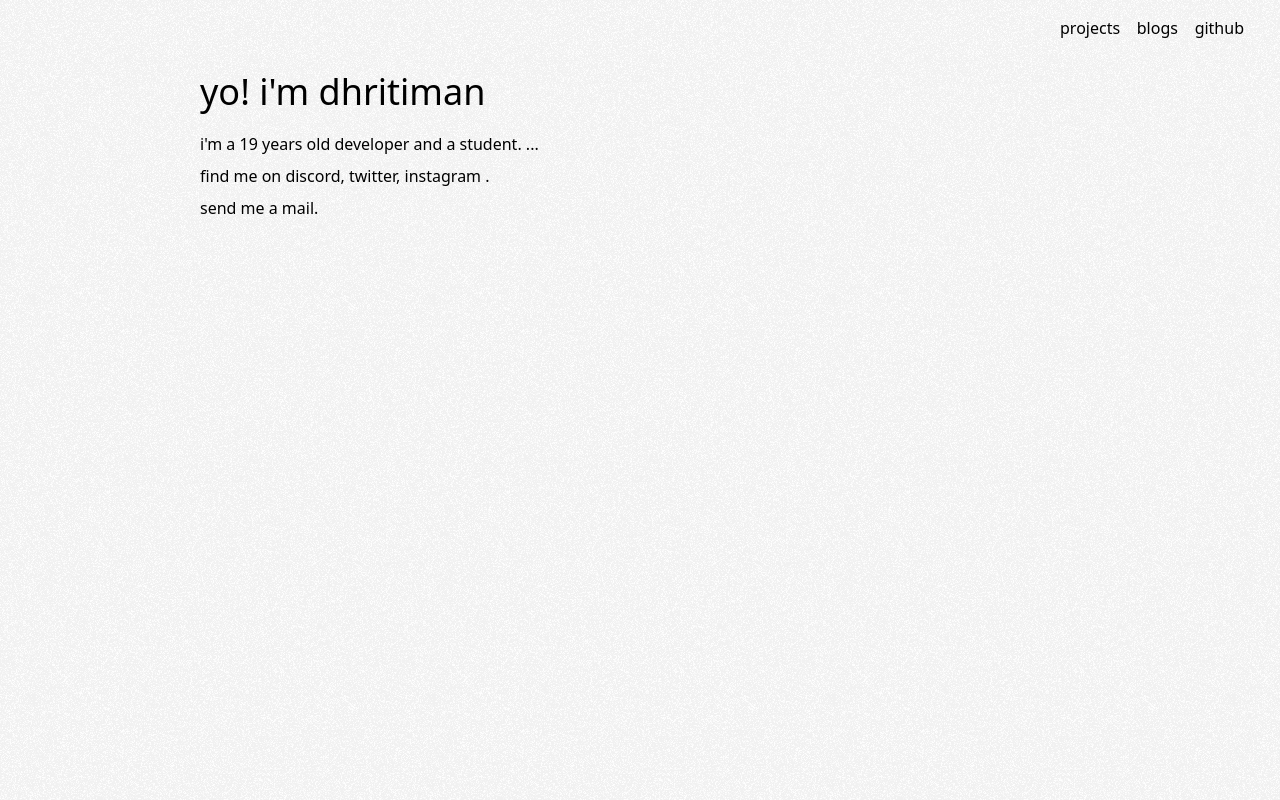
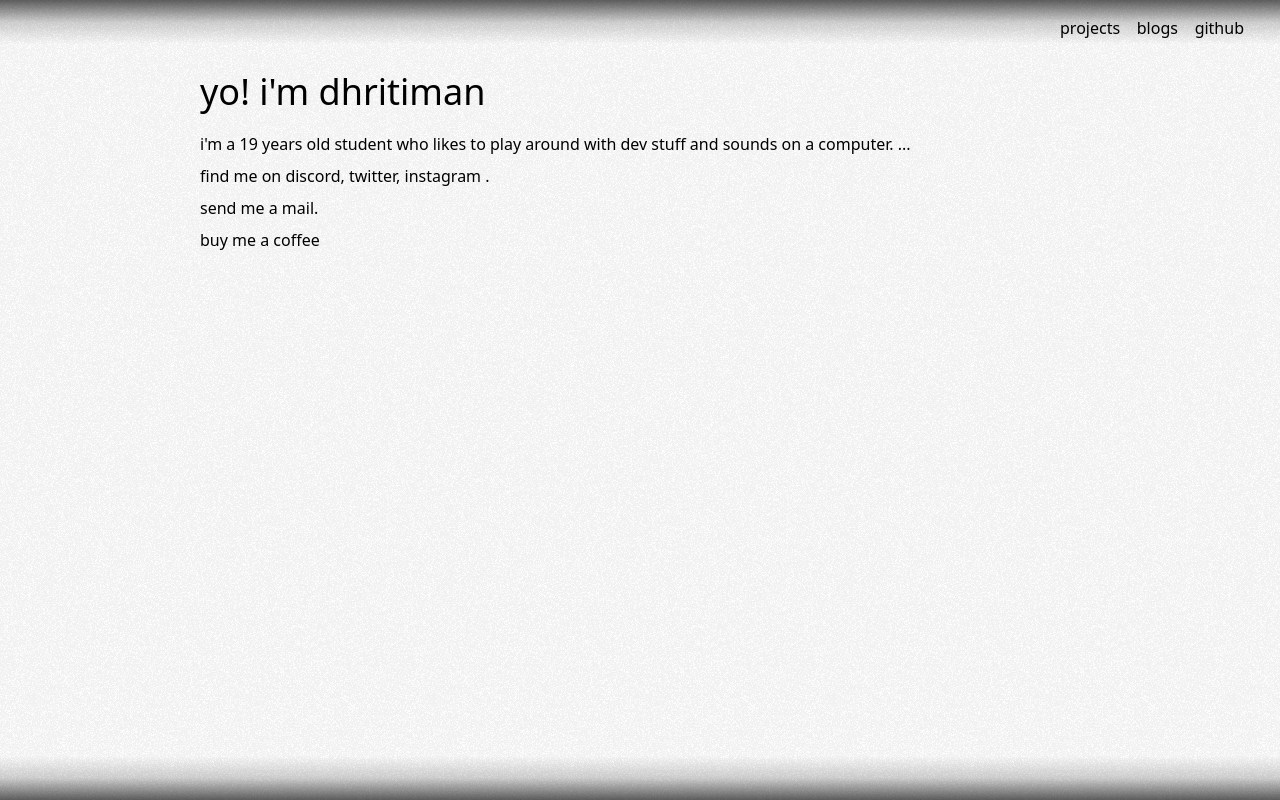
Before and after one commit to dhritiman1/dhrtmn.me, a Next.js app: page / in a window 1280 px wide. Built offline with nearby package versions, Linux system fonts and the light colour scheme.

Commit message:
:adding top and bottom vignette

```diff
--- a/src/components/MainLayout.tsx
+++ b/src/components/MainLayout.tsx
@@ -18,7 +18,9 @@ const MainLayout = ({ children, title }: Props) => {
       <main
         className={`flex bg-transparent min-h-screen flex-col items-center`}
       >
+        <div className="w-full top-0 fixed h-11 bg-gradient-to-b from-[#0000009f] via-[#0000002a] to-transparent -z-10"></div>
         {children}
+        <div className="w-full bottom-0 fixed h-11 bg-gradient-to-t from-[#0000009f] via-[#0000002a] to-transparent"></div>
       </main>
     </>
   );
--- a/src/components/Socials.tsx
+++ b/src/components/Socials.tsx
@@ -1,8 +1,8 @@
-import { Link as L, Links as Ls } from "@/lib/links";
+import { Link as L, Links } from "@/lib/links";
 import Link from "next/link";
 
 type Props = {
-  links: Ls;
+  links: Links;
 };
 
 const Socials = ({ links }: Props) => {
@@ -15,8 +15,11 @@ const Socials = ({ links }: Props) => {
         })}
         .
       </p>
+      <p className="pb-2">
+        send me a <Link href="mailto:dhritiman821@gmail.com">mail</Link>.
+      </p>
       <p>
-        send me a <Link href="mailto:dhritiman821@gmail.com">mail</Link>.
+        buy me a <Link href="https://www.buymeacoffee.com/wvrn">coffee</Link>
       </p>
     </>
   );
--- a/src/pages/index.tsx
+++ b/src/pages/index.tsx
@@ -15,8 +15,8 @@ export default function Home() {
   return (
     <>
       <MainLayout title="home">
-        <div className="flex w-screen justify-end">
-          <div className="flex justify-between w-[16rem] px-9 py-3 pt-4">
+        <div className="flex w-full justify-end">
+          <div className="flex justify-between w-[16rem] px-9 py-3 pt-4 ">
             <Link href="/project">projects</Link>
             <Link href="/blog">blogs</Link>
             <Link href="https://github.com/dhritiman1">github</Link>
@@ -26,7 +26,8 @@ export default function Home() {
           <p className="py-5 text-4xl font-light">yo! i&apos;m dhritiman</p>
           <p>
             i&apos;m a <span className="w-[10rem]">{Math.floor(age)}</span>{" "}
-            years old developer and a student. ...
+            years old student who likes to play around with dev stuff and sounds
+            on a computer. ...
           </p>
           <Socials links={links} />
         </div>
```
